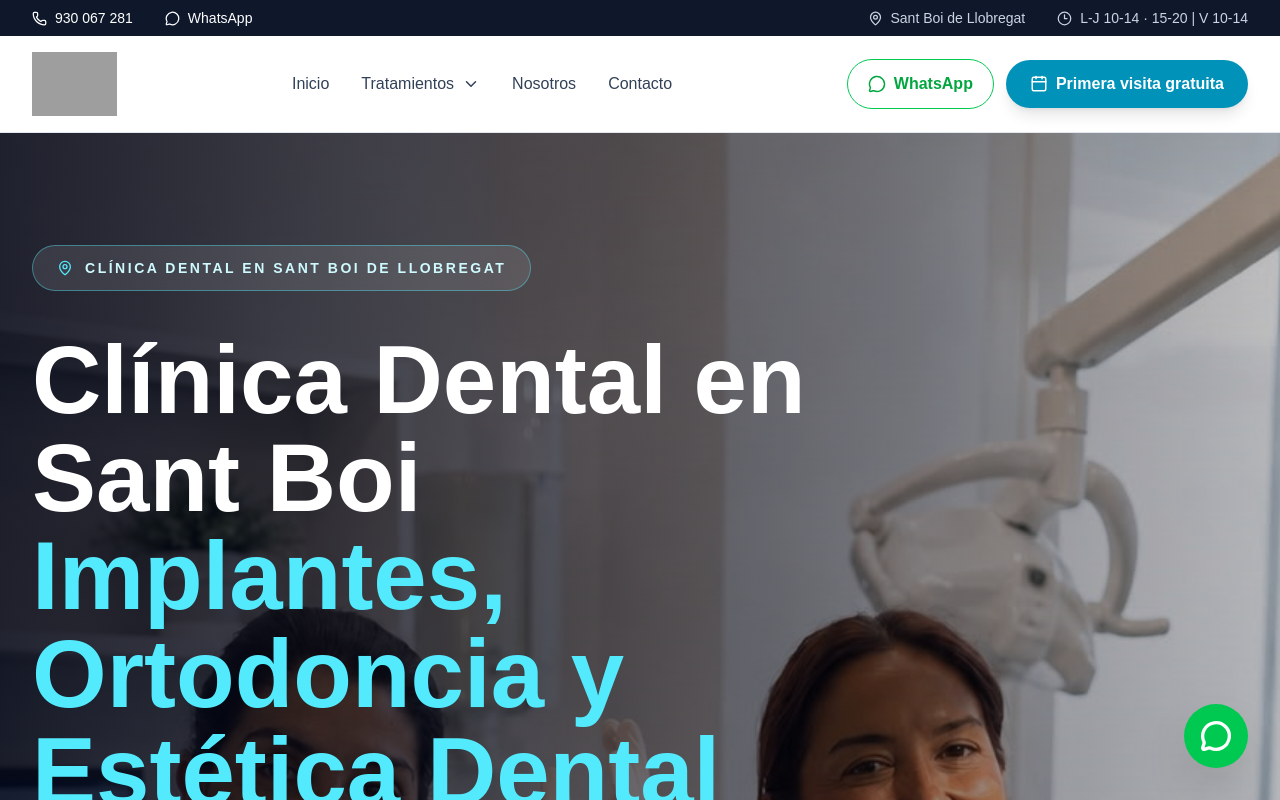
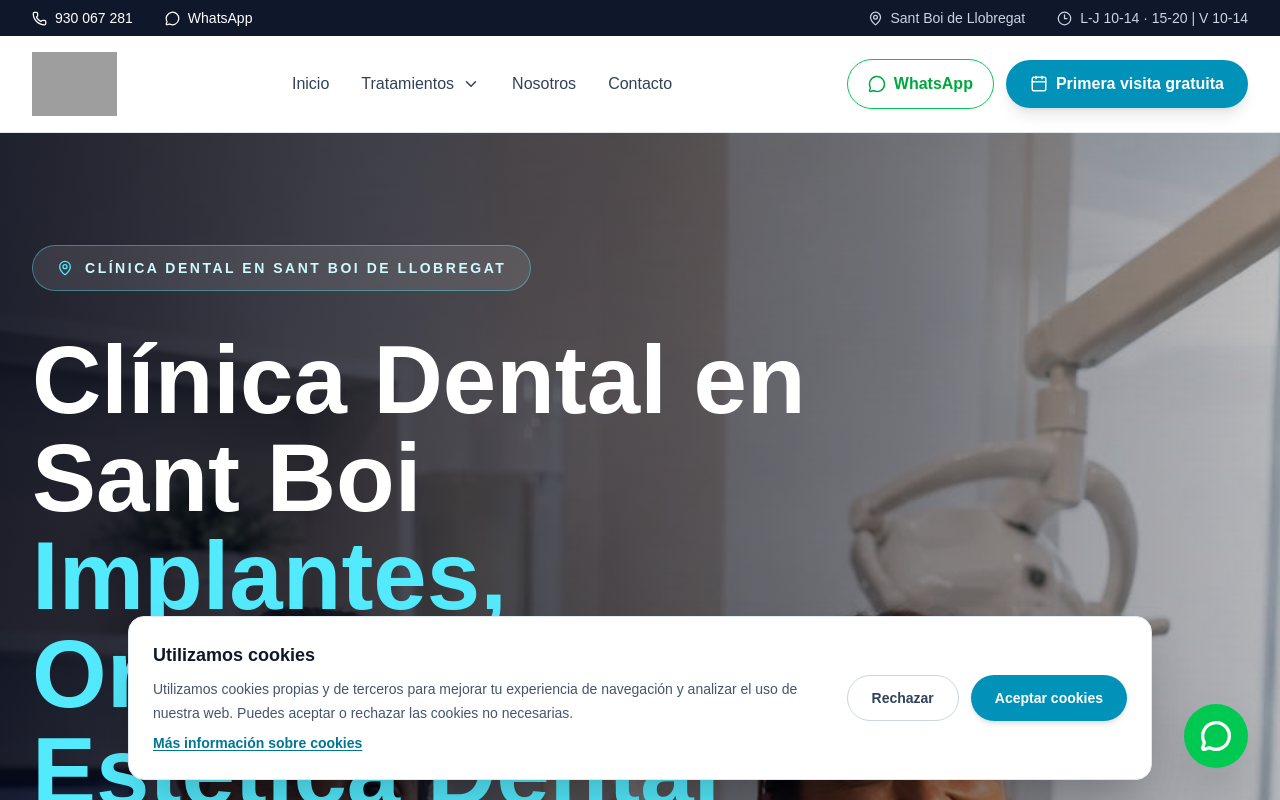
Before and after one commit to estudiodentalcataluna-sketch/estudio-dental-catalunya, a Next.js app: page / in a window 1280 px wide. Shown: the top 800 px of the page. Built offline with nearby package versions, Linux system fonts and the light colour scheme; grey boxes are pictures that could not be loaded.

Commit message:
Añadir consentimiento de cookies

```diff
--- /dev/null
+++ b/app/components/CookieBanner.tsx
@@ -0,0 +1,77 @@
+"use client";
+
+import { useEffect, useState } from "react";
+
+const COOKIE_NAME = "cookie_consent";
+
+type Consent = "accepted" | "rejected";
+
+export default function CookieBanner() {
+  const [visible, setVisible] = useState(false);
+
+  useEffect(() => {
+    const consent = localStorage.getItem(COOKIE_NAME);
+
+    if (!consent) {
+      setVisible(true);
+    }
+  }, []);
+
+  const handleConsent = (consent: Consent) => {
+    localStorage.setItem(COOKIE_NAME, consent);
+    setVisible(false);
+
+    if (consent === "accepted") {
+      window.dispatchEvent(new Event("cookie-consent-accepted"));
+    }
+  };
+
+  if (!visible) {
+    return null;
+  }
+
+  return (
+    <div className="fixed inset-x-0 bottom-0 z-[99999] p-3 sm:p-5">
+      <div className="mx-auto max-w-5xl rounded-2xl border border-slate-200 bg-white p-5 shadow-2xl sm:p-6">
+        <div className="flex flex-col gap-5 lg:flex-row lg:items-center lg:justify-between">
+          <div className="max-w-3xl">
+            <h2 className="text-lg font-bold text-slate-900">
+              Utilizamos cookies
+            </h2>
+
+            <p className="mt-2 text-sm leading-6 text-slate-600">
+              Utilizamos cookies propias y de terceros para mejorar tu
+              experiencia de navegación y analizar el uso de nuestra web.
+              Puedes aceptar o rechazar las cookies no necesarias.
+            </p>
+
+            <a
+              href="/politica-cookies"
+              className="mt-2 inline-block text-sm font-semibold text-cyan-700 underline underline-offset-2 hover:text-cyan-800"
+            >
+              Más información sobre cookies
+            </a>
+          </div>
+
+          <div className="flex flex-col gap-3 sm:flex-row lg:shrink-0">
+            <button
+              type="button"
+              onClick={() => handleConsent("rejected")}
+              className="rounded-full border border-slate-300 px-6 py-3 text-sm font-semibold text-slate-700 transition hover:bg-slate-100"
+            >
+              Rechazar
+            </button>
+
+            <button
+              type="button"
+              onClick={() => handleConsent("accepted")}
+              className="rounded-full bg-cyan-600 px-6 py-3 text-sm font-bold text-white shadow-md transition hover:bg-cyan-700"
+            >
+              Aceptar cookies
+            </button>
+          </div>
+        </div>
+      </div>
+    </div>
+  );
+}
--- a/app/layout.tsx
+++ b/app/layout.tsx
@@ -7,6 +7,7 @@ import "./globals.css";
 import SeoSchema from "./components/SeoSchema";
 import { AppointmentProvider } from "./components/AppointmentProvider";
 import AppointmentModal from "./components/AppointmentModal";
+import CookieBanner from "./components/CookieBanner";
 
 const geistSans = Geist({
   variable: "--font-geist-sans",
@@ -155,35 +156,44 @@ export default function RootLayout({
       suppressHydrationWarning
     >
       <body className="min-h-screen bg-white text-slate-900 antialiased">
-        <Script
-          src="https://www.googletagmanager.com/gtag/js?id=G-N23BCLM7XD"
-          strategy="afterInteractive"
-        />
-
-        <Script id="google-analytics" strategy="afterInteractive">
-          {`
-            window.dataLayer = window.dataLayer || [];
-
-            function gtag() {
-              dataLayer.push(arguments);
-            }
-
-            gtag('js', new Date());
-
-            gtag('config', 'G-N23BCLM7XD', {
-              anonymize_ip: true,
-              page_path: window.location.pathname,
-            });
-          `}
-        </Script>
-
         <AppointmentProvider>
           <SeoSchema />
 
           <AppointmentModal />
 
+          <CookieBanner />
+
           {children}
         </AppointmentProvider>
+
+        {/* Google Analytics se carga únicamente después del consentimiento */}
+        <Script id="google-analytics-consent" strategy="afterInteractive">
+          {`
+            window.dataLayer = window.dataLayer || [];
+
+            window.addEventListener("cookie-consent-accepted", function () {
+              if (window.__gaLoaded) return;
+
+              window.__gaLoaded = true;
+
+              var script = document.createElement("script");
+              script.src = "https://www.googletagmanager.com/gtag/js?id=G-N23BCLM7XD";
+              script.async = true;
+              document.head.appendChild(script);
+
+              window.gtag = function () {
+                window.dataLayer.push(arguments);
+              };
+
+              window.gtag("js", new Date());
+
+              window.gtag("config", "G-N23BCLM7XD", {
+                anonymize_ip: true,
+                page_path: window.location.pathname,
+              });
+            });
+          `}
+        </Script>
       </body>
     </html>
   );
```
